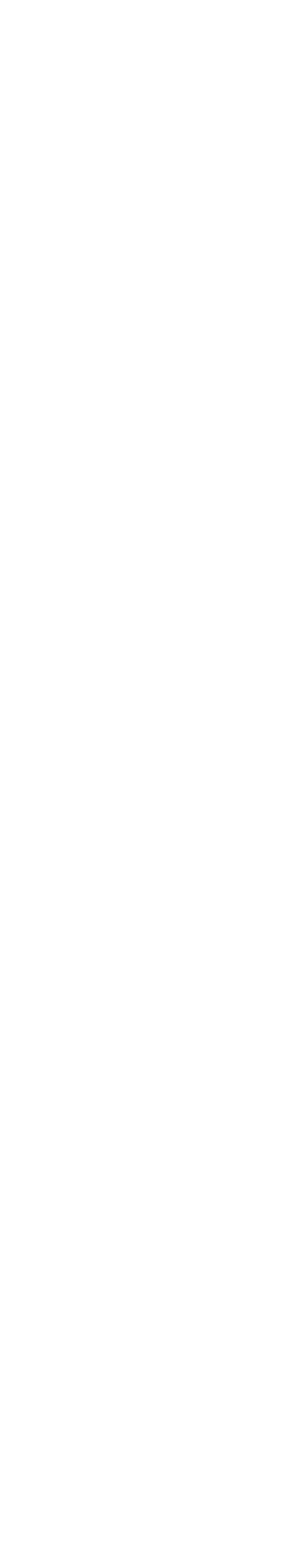
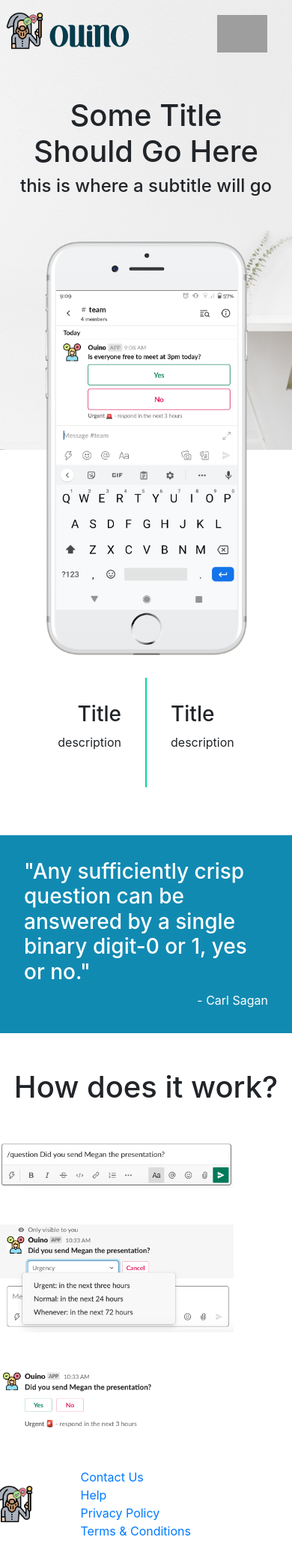
Before and after one commit to cjmcfaul/ouino, a Django app: page /more-info/ in a window 390 px wide. Before the commit the page is empty. Shown: the whole page at 75% size. Before the commit the page ends 844 px from the top, so only its background shows below. Run offline with Django 3.2, Linux system fonts and the light colour scheme; parts of the project's set-up code (start-up, migrations or seed data) failed here and were passed over; some libraries are stand-ins or nearby versions; grey boxes are pictures that could not be loaded.

Commit message:
start styling more-info page

```diff
--- a/static/css/style.css
+++ b/static/css/style.css
@@ -4,8 +4,17 @@
        url('/static/fonts/DifiqueMenre.otf') format("opentype");
 }
 
+:root {
+    --green: #06D6A0;
+    --red: #EF476F;
+    --yellow: #FFD166;
+    --light-blue: #118AB2;
+    --dark-blue: #073B4C;
+}
+
 body {
     margin: 0;
+    min-height: 100vh;
 }
 
 /* Landing Page */
@@ -266,3 +275,93 @@ a.typewrite,  a.typewrite:hover, a.typewrite:active{
         padding-left: .5rem !important;
     }
 }
+
+/* Base Template */
+.footer {
+  background-color: white;
+  color: gray;
+  width: 100%;
+  overflow-x: hidden;
+  bottom: 0;
+}
+
+.footer ul {
+    list-style-type: none;
+}
+
+.footer .row {
+  background-color: white;
+  padding-bottom: 1rem;
+}
+
+.footer-item {
+  margin-top: 5pt;
+  margin-bottom: 5pt;
+  background-color: gray;
+  font-family: ;
+  font-weight: 300;
+}
+
+.footer-item  a {
+  text-decoration: none;
+  color: black;
+  font-weight: 300;
+}
+
+.footer-item  a:hover {
+  text-decoration: none;
+  font-weight: 900;
+}
+
+.footer .border-right {
+  border-color: gray !important;
+}
+
+/* More Info Page */
+.top-section {
+    width: 100%;
+    height: 37.5rem;
+    background: url('/static/media/imgs/landing-background.jpg');
+    background-repeat: no-repeat;
+    background-size: cover;
+    background-position: 0;
+}
+
+.phone-example {
+    width: 20%;
+    min-width: 275px;
+    margin-top: 3rem;
+}
+
+.text-description-section {
+    display: flex;
+    justify-content: center;
+    padding: 2rem 0;
+    margin-top: 17rem;
+    margin-bottom: 2rem;
+    z-index: 5;
+    background-color: white;
+}
+
+.left-description {
+    display: inline-block;
+    padding: 2rem;
+    border-right: 2px solid var(--green);
+}
+
+.right-description {
+    display: inline-block;
+    padding: 2rem;
+}
+
+.quote-block {
+    padding: 2rem;
+    margin-bottom: 3rem;
+    color: white;
+    background-color: var(--light-blue);
+}
+
+.how-it-works-section img {
+    width: 80%;
+    height: 100%;
+}
--- a/templates/base.html
+++ b/templates/base.html
@@ -17,8 +17,33 @@
 </head>
 <body>
     {% block content %}{% endblock %}
-</body>
-<footer>
+<footer class="page-footer">
+    {% if footer %}
+    <div class="footer">
+        <div class="row h-100 mr-0">
+            <div class="col-2 d-flex justify-content-center align-items-center">
+                <img src="{% static 'media/imgs/wizard.png' %}" class="brandmark" height="50">
+            </div>
+            <div class="col-10 d-flex align-items-center pr-0">
+                <ul class="mb-0">
+                    <li>
+                        <a href="{% url 'feedback' %}">Contact Us</a>
+                    </li>
+                    <li>
+                        <a href="{% url 'support' %}">Help</a>
+                    </li>
+                    <li>
+                        <a href="{% url 'privacy_policy' %}">Privacy Policy</a>
+                    </li>
+                    <li>
+                        <a href="{% url 'terms_and_conditions' %}">Terms & Conditions</a>
+                    </li>
+                </ul>
+            </div>
+        </div>
+    </div>
+    {% endif %}
     {% block footer %}{% endblock %}
 </footer>
+</body>
 </html>
--- a/templates/home.html
+++ b/templates/home.html
@@ -38,7 +38,6 @@
             this.loopNum++;
             delta = 500;
         }
-
         setTimeout(function() {
             that.tick();
         }, delta);
@@ -83,7 +82,7 @@
         <div class="main-content-box text-center">
             <div class="d-flex justify-content-center mb-3">
                 <h1>
-                    <a href="" class="typewrite" data-period="2000"
+                    <a id="typeWriter" href="" class="typewrite" data-period="2000"
                        data-type='["Can you meet at 3pm?", "Beer?", "Did you respond to Mike?", "Pizza for lunch?", "Is there a God?", "Did you order more coffee?" ]'>
                         <span class="wrap"></span>
                     </a>
--- a/templates/more_info.html
+++ b/templates/more_info.html
@@ -3,4 +3,66 @@
 {% block header %}
 {% endblock %}
 {% block content %}
+<div class="top-section">
+    <div class="logo-container d-flex justify-content-between align-items-center mt-0 pt-3">
+        <div class="d-flex">
+            <img src="{% static 'media/imgs/wizard.png' %}">
+            <h3>ouino</h3>
+        </div>
+        <a href="https://slack.com/oauth/v2/authorize?client_id=1173465096773.1187470693665&scope=commands&user_scope=im:write,chat:write"><img
+                        alt="Add to Slack" class="slack-btn"
+                        src="https://platform.slack-edge.com/img/add_to_slack.png"
+                        srcset="https://platform.slack-edge.com/img/add_to_slack.png 1x, https://platform.slack-edge.com/img/add_to_slack@2x.png 2x"></a>
+    </div>
+    <div class="text-center pt-5 pl-4 pr-4">
+        <h1>Some Title Should Go Here</h1>
+        <h4>this is where a subtitle will go</h4>
+    </div>
+    <div class="d-flex justify-content-center">
+        <img src="{% static 'media/imgs/phone-mockup.png' %}" class="phone-example">
+    </div>
+</div>
+<div class="text-description-section">
+    <div class="left-description">
+        <h3 class="text-right">Title</h3>
+        <p>description</p>
+    </div>
+    <div class="right-description">
+        <h3 class="text-left">Title</h3>
+        <p>description</p>
+    </div>
+</div>
+<div class="quote-block d-flex justify-content-center">
+    <div>
+        <h3 class="pb-0">"Any sufficiently crisp question can be answered by a single binary digit-0 or 1, yes or no."</h3>
+        <p class="text-right mb-0">- Carl Sagan</p>
+    </div>
+</div>
+<div class="how-it-works-section mb-4">
+    <h1 class="text-center">How does it work?</h1>
+    <div class="row mt-5 mb-5">
+        <div class="col-md-6">
+
+        </div>
+        <div class="col-md-6">
+            <img src="{% static 'media/imgs/slash-command.png' %}">
+        </div>
+    </div>
+    <div class="row mt-5 mb-5">
+        <div class="col-md-6">
+
+        </div>
+        <div class="col-md-6">
+            <img src="{% static 'media/imgs/urgency.png' %}">
+        </div>
+    </div>
+    <div class="row mt-5 mb-5">
+        <div class="col-md-6">
+
+        </div>
+        <div class="col-md-6">
+            <img src="{% static 'media/imgs/posted.png' %}">
+        </div>
+    </div>
+</div>
 {% endblock %}
--- a/users/views.py
+++ b/users/views.py
@@ -11,7 +11,7 @@ from users.forms import (
 
 def support(request):
 
-    return render(request, 'user/support.html', {
+    return render(request, 'users/support.html', {
 
     })
 
@@ -21,6 +21,13 @@ def install(request):
     get_oauth(code)
     return render(request, 'users/install.html', {
 
+    })
+
+
+def more_info(request):
+
+    return render(request, 'more_info.html', {
+        'footer': True,
     })
 
 
--- a/yes_no/urls.py
+++ b/yes_no/urls.py
@@ -20,7 +20,8 @@ from django.views.generic.base import TemplateView
 from users.views import (
     support,
     install,
-    feedback
+    feedback,
+    more_info
 )
 
 urlpatterns = [
@@ -57,7 +58,7 @@ urlpatterns = [
     ),
     path(
         'more-info/',
-        TemplateView.as_view(template_name='more_info.html'),
+        more_info,
         name='more_info'
     ),
     path(
```
Also changed, not shown: static/media/imgs/phone-mockup.png (added), static/media/imgs/posted.png (added), static/media/imgs/slash-command.png (added), static/media/imgs/urgency.png (added), 1 other file. Lines whose indentation alone changed are shown as unchanged.
